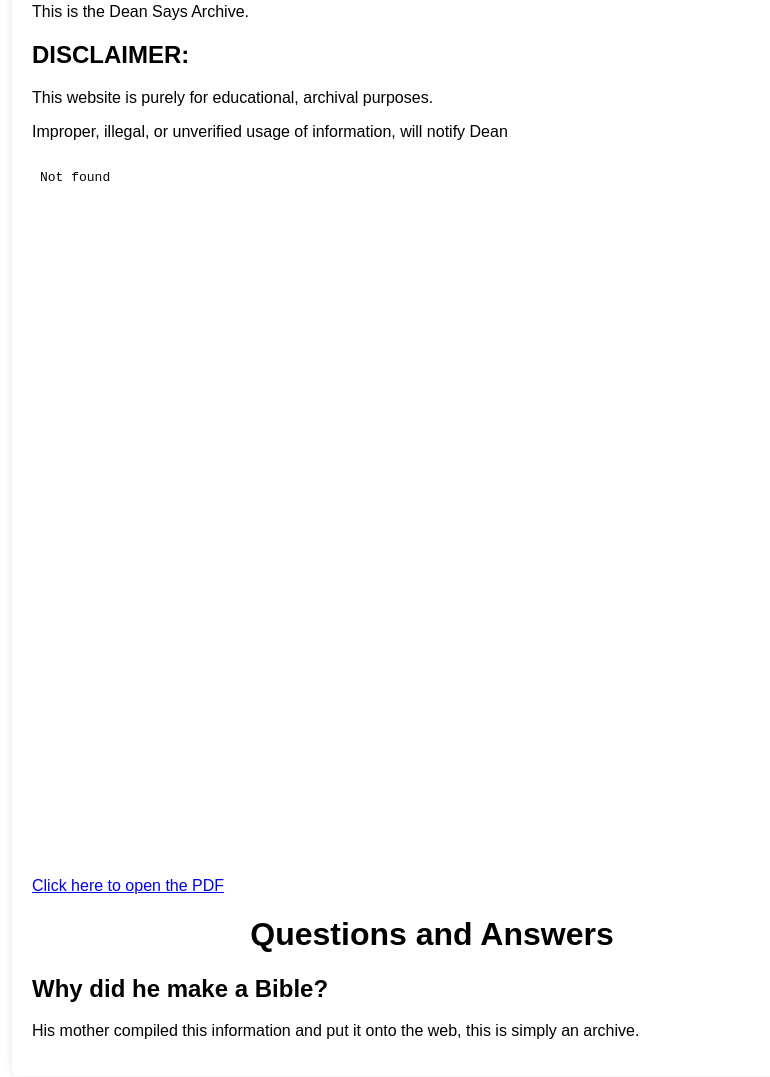
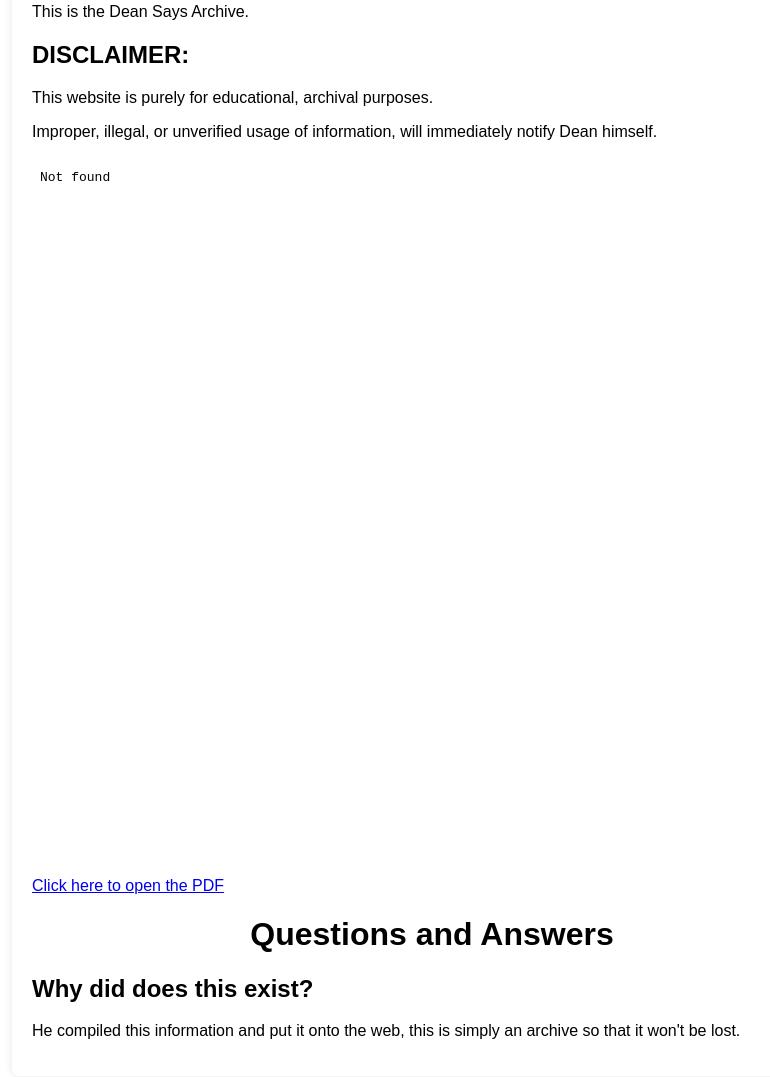
Before and after one commit to deansaysarchive/deansaysarchive.github.io, a plain HTML site: page index.html in a window 1280 px wide. Shown: the part 137-1214 px from the top of the page, without its empty margins (208-978 px from the left). Drawn offline with Linux system fonts and the light colour scheme.

Commit message:
Update index.html

```diff
--- a/index.html
+++ b/index.html
@@ -3,7 +3,7 @@
 <head>
     <meta charset="UTF-8">
     <meta name="viewport" content="width=device-width, initial-scale=1.0">
-<title>The Dean Bible</title>
+    <title>The Dean Says Archive</title>
     <style>
         body {
             font-family: Arial, sans-serif;
@@ -34,7 +34,7 @@ height: 700px; /* You can change the height */
         <p>This is the Dean Says Archive.</p>
 <h2> DISCLAIMER:</h2>
 <p>This website is purely for educational, archival purposes.</p>
-<p>Improper, illegal, or unverified usage of information, will notify Dean</p>
+<p>Improper, illegal, or unverified usage of information, will immediately notify Dean himself.</p>
 
         <!-- Embedded PDF -->
         <iframe src="dean-bible.pdf"></iframe>
@@ -44,8 +44,8 @@ height: 700px; /* You can change the height */
 
         <h1> Questions and Answers</h1>
 
-<h2> Why did he make a Bible?</h2>
-<p>His mother compiled this information and put it onto the web, this is simply an archive.</p>
+        <h2> Why did does this exist?</h2>
+        <p>He compiled this information and put it onto the web, this is simply an archive so that it won't be lost.</p>
     </div>
 </body>
 </html>
```
Lines whose indentation alone changed are shown as unchanged.
